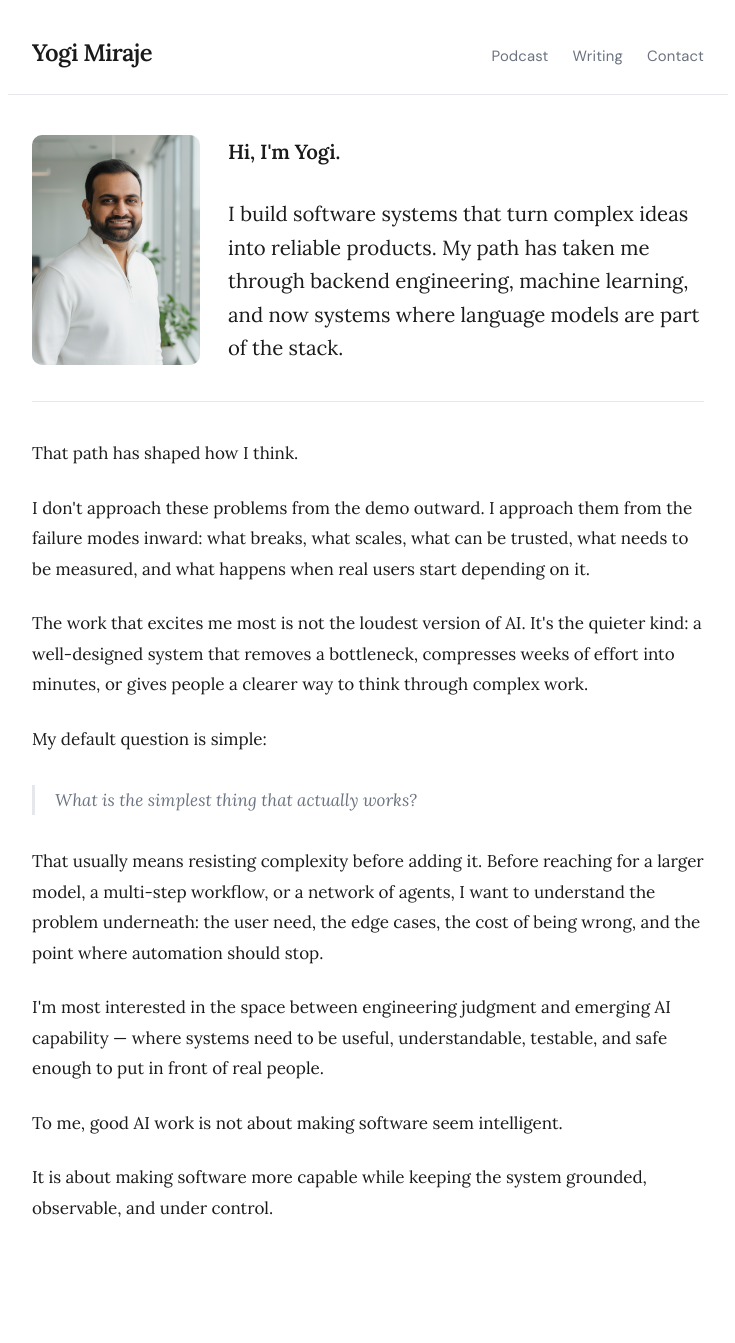
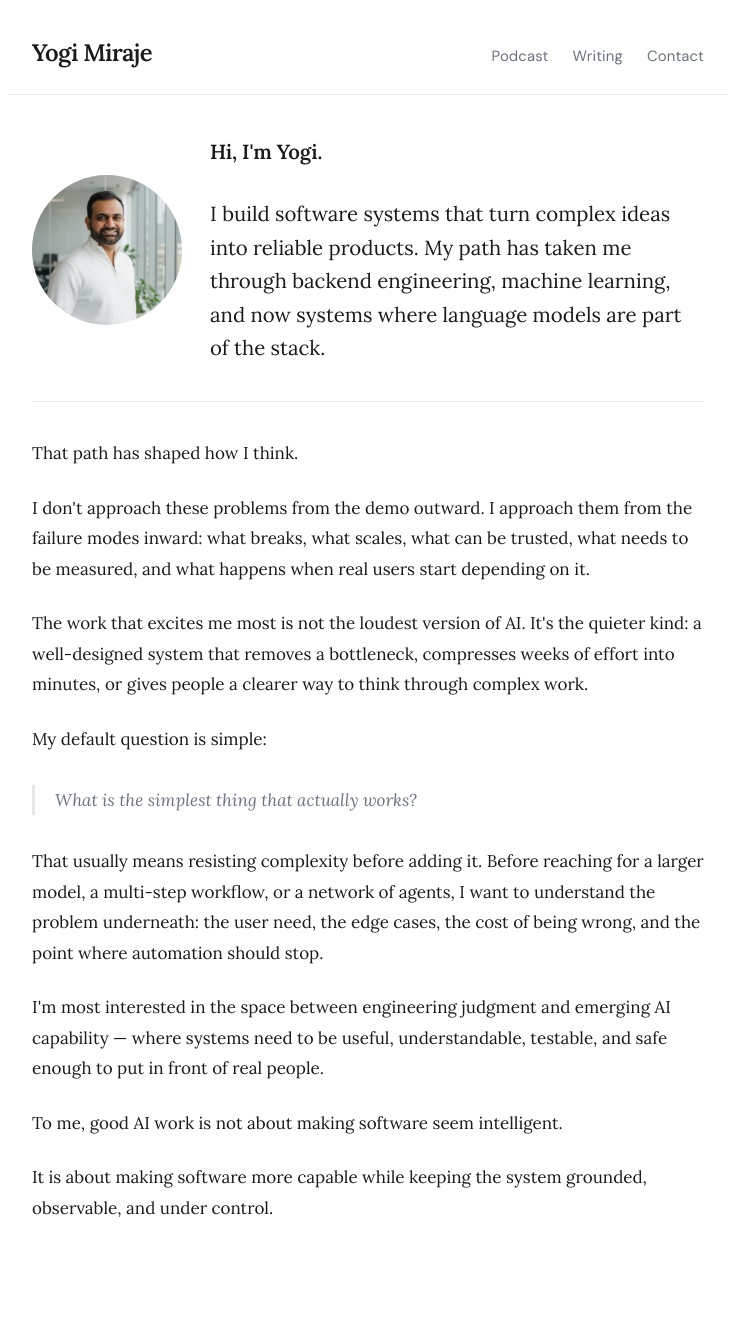
Before and after one commit to yogi-miraje/yogi-miraje.github.io, a Jekyll site: the page built from index.md, in a window 1280 px wide. Shown: the whole page, without its empty margins (272-1007 px from the left). Built offline with Jekyll 4.4.1, drawn with Linux system fonts in a browser that asks for light colours.

Commit message:
Make home intro photo circular
Co-Authored-By: Claude Opus 4.7 <noreply@anthropic.com>

```diff
--- a/assets/css/style.css
+++ b/assets/css/style.css
@@ -252,16 +252,16 @@ body {
 /* ─── Intro / Home ──────────────────────────────────────────── */
 .intro {
   display: flex;
-  align-items: stretch;
+  align-items: center;
   gap: 28px;
 }
 
 .intro-photo {
-  width: 168px;
+  width: 150px;
+  height: 150px;
   flex-shrink: 0;
-  align-self: stretch;
   object-fit: cover;
-  border-radius: 10px;
+  border-radius: 50%;
 }
 
 .intro .lead {
@@ -362,8 +362,8 @@ body {
   }
 
   .intro-photo {
-    width: 130px;
-    height: 150px;
+    width: 120px;
+    height: 120px;
     align-self: flex-start;
   }
 
```
